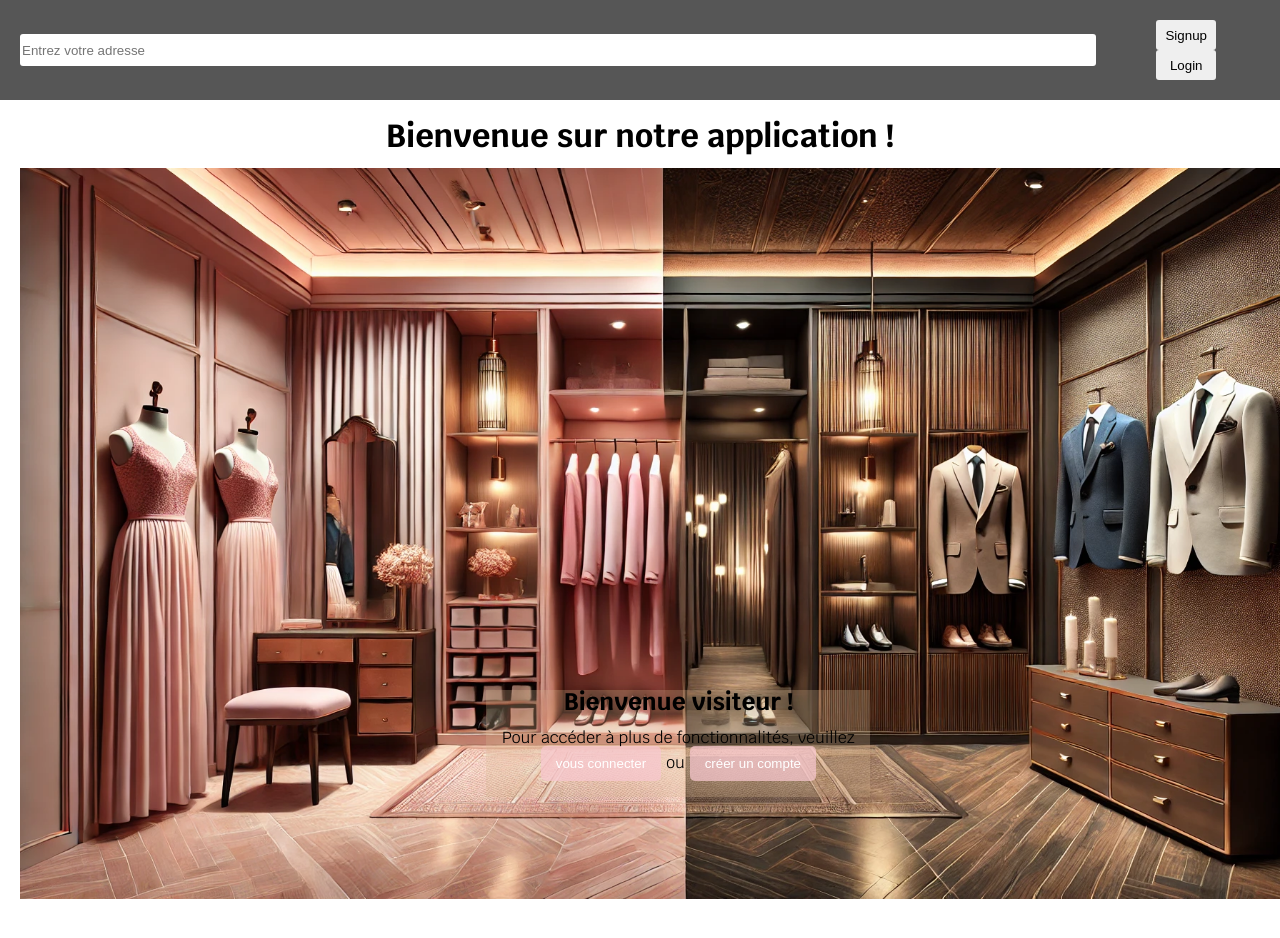
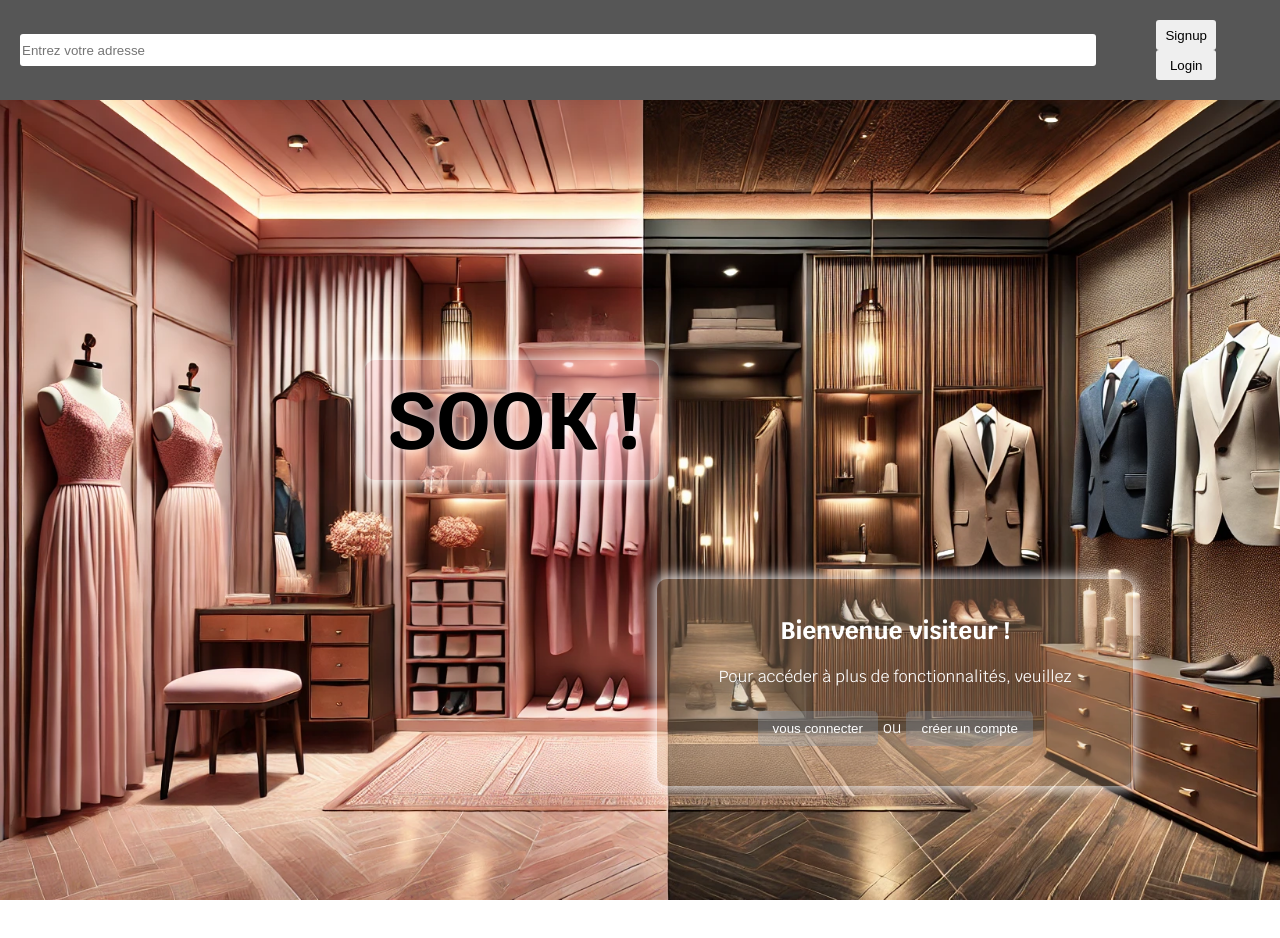
Before and after one commit to MohnajibG/Forentend-SOOK, a React (Vite) app: page /home in a window 1280 px wide. Shown: the top 938 px of the page. Built offline with nearby package versions, Linux system fonts and the light colour scheme; a web font is replaced by a local one.

Commit message:
css added

```diff
--- a/src/assets/pages/home.tsx
+++ b/src/assets/pages/home.tsx
@@ -12,7 +12,7 @@ const Home: React.FC<HomeProps> = ({ username, token }) => {
 
   return (
     <div className="home-container">
-      <h1>Bienvenue sur notre application !</h1>
+      <h1>SOOK !</h1>
       <div className="hero">
         <img src={hero} alt="image hero" />
       </div>
@@ -24,8 +24,7 @@ const Home: React.FC<HomeProps> = ({ username, token }) => {
       ) : (
         <div className="welcom-container">
           <h2>Bienvenue visiteur !</h2>
-          <p>
-            Pour accéder à plus de fonctionnalités, veuillez{" "}
+          <p>Pour accéder à plus de fonctionnalités, veuillez </p>
           <button className="home-btn" onClick={() => navigate("/login")}>
             vous connecter
           </button>
@@ -33,7 +32,6 @@ const Home: React.FC<HomeProps> = ({ username, token }) => {
           <button className="home-btn" onClick={() => navigate("/signup")}>
             créer un compte
           </button>
-          </p>
         </div>
       )}
     </div>
--- a/src/assets/pages/signup.tsx
+++ b/src/assets/pages/signup.tsx
@@ -57,7 +57,6 @@ const Signup: React.FC<SignupProps> = ({ handleToken, handleUsername }) => {
       } else {
         setErrorMessage("Erreur lors de l'inscription. Veuillez réessayer.");
       }
-    } finally {
       setIsLoading(false); // Set loading state to false when the request is finished
     }
   };
@@ -67,7 +66,6 @@ const Signup: React.FC<SignupProps> = ({ handleToken, handleUsername }) => {
       <img src={signup} alt="image-background-signup" />
       <h2>S'inscrire</h2>
       <form onSubmit={handleSubmit}>
-        <div>
         <input
           className="input"
           type="text"
@@ -76,8 +74,7 @@ const Signup: React.FC<SignupProps> = ({ handleToken, handleUsername }) => {
           value={username}
           onChange={(event) => setUsername(event.target.value)}
         />
-        </div>
-        <div>
+
         <input
           className="input"
           type="email"
@@ -86,8 +83,7 @@ const Signup: React.FC<SignupProps> = ({ handleToken, handleUsername }) => {
           value={email}
           onChange={(event) => setEmail(event.target.value)}
         />
-        </div>
-        <div className="password-input">
+
         <input
           className="input"
           type={isPasswordVisible ? "text" : "password"}
@@ -102,8 +98,7 @@ const Signup: React.FC<SignupProps> = ({ handleToken, handleUsername }) => {
         >
           {isPasswordVisible ? "👁️" : "🙈"}
         </span>
-        </div>
-        <div className="password-input">
+
         <input
           className="input"
           type={isConfirmPasswordVisible ? "text" : "password"}
@@ -114,15 +109,13 @@ const Signup: React.FC<SignupProps> = ({ handleToken, handleUsername }) => {
         />
         <span
           className="toggle-visibility-icon"
-            onClick={() =>
-              setIsConfirmPasswordVisible(!isConfirmPasswordVisible)
-            }
+          onClick={() => setIsConfirmPasswordVisible(!isConfirmPasswordVisible)}
         >
           {isConfirmPasswordVisible ? "👁️" : "🙈"}
         </span>
-        </div>
-        <div className="checkbox-newsletter">
+        <div>
           <input
+            className="checkbox-newsletter"
             type="checkbox"
             id="newsletter"
             checked={newsletter}
@@ -130,6 +123,7 @@ const Signup: React.FC<SignupProps> = ({ handleToken, handleUsername }) => {
           />
           <span>S'abonner à la newsletter</span>
         </div>
+
         <p>
           En m'inscrivant, je confirme avoir lu et accepté les Termes &
           Conditions et Politique de Confidentialité de SOUK. Je confirme avoir
--- a/src/assets/styles/header.css
+++ b/src/assets/styles/header.css
@@ -5,7 +5,7 @@
   gap: 60px;
   padding: 20px;
   background-color: rgba(0, 0, 0, 0.662);
-  position: FIX;
+  position: static;
 }
 .cnt-btn,
 .header input {
--- a/src/assets/styles/home.css
+++ b/src/assets/styles/home.css
@@ -1,47 +1,90 @@
+/* Conteneur principal de la page d'accueil */
 .home-container {
   padding: 20px;
   text-align: center;
+  position: relative;
+  overflow: hidden;
+  width: 100vw; /* Utilise toute la largeur de l'écran */
+  height: 100vh; /* Utilise toute la hauteur de l'écran */
 }
 
+/* Section du héros avec l'image de fond */
 .hero img {
-  padding-left: 0px;
-  width: 100vw;
-  position: relative;
+  width: 100vw; /* Image occupe toute la largeur de l'écran */
+  height: 100vh; /* Image occupe toute la hauteur de l'écran */
+  object-fit: cover; /* Assure que l'image couvre tout en conservant son ratio */
+  position: absolute;
+  top: 0;
+  left: 0;
+  z-index: -1; /* L'image de fond reste derrière le contenu */
 }
 
+/* Titre principal de la page d'accueil */
 .home-container h1 {
-  font-size: 2rem;
+  font-size: 5rem;
   margin-bottom: 1rem;
+  position: absolute;
+  top: 40vh;
+  left: 40vw;
+  transform: translate(-50%, -50%);
+  z-index: 2;
+  text-shadow: 0px 0px 10px rgba(255, 255, 255, 0.8);
+  text-align: center;
+  padding: 20px;
+  box-shadow: 0px 0px 13px 4px rgba(255, 255, 255, 0.75);
+  background-color: rgba(249, 200, 208, 0.4);
+  border-radius: 10px;
+}
+.home-container h1:hover {
+  background-color: rgba(249, 200, 208, 0.66);
 }
 
+/* Sous-titre de la page d'accueil */
 .home-container h2 {
   font-size: 1.5rem;
   margin-bottom: 1rem;
+  color: #ffffff;
 }
 
+/* Paragraphe général */
 .home-container p {
+  padding: 10px;
   font-size: 1rem;
   margin-bottom: 1rem;
+  color: #ffffff;
 }
 
+/* Conteneur de bienvenue */
 .welcom-container {
-  background-color: #d3b28e47;
+  color: white;
+  padding: 40px;
+  border-radius: 10px;
+  background-color: rgba(211, 178, 142, 0.3);
   width: 30%;
   position: absolute;
-  bottom: 3px;
-  left: 38%;
+  bottom: 12vw;
+  right: -4vw;
+  transform: translateX(-50%); /* Centre horizontalement */
+  box-shadow: 0px 0px 13px 4px rgba(255, 255, 255, 0.75);
+  z-index: 2;
+}
+.welcom-container:hover {
+  background-color: rgba(240, 215, 190, 0.412);
 }
 
+/* Bouton sur la page d'accueil */
 .home-btn {
   margin: 0 5px;
   padding: 10px 15px;
-  background-color: #8595a65c;
+  background-color: rgba(133, 149, 166, 0.35);
   color: white;
   border: none;
   border-radius: 5px;
   cursor: pointer;
+  transition: background-color 0.3s;
 }
 
-.home-btn {
-  background-color: #f9c8d0b8;
+/* Style du bouton lors du survol */
+.home-btn:hover {
+  background-color: rgba(249, 200, 208, 0.8);
 }
--- a/src/assets/styles/signup.css
+++ b/src/assets/styles/signup.css
@@ -1,6 +1,39 @@
 .main-signup {
+  color: #ffff;
+  font-family: "Krub", sans-serif;
+}
+
+.main-signup img {
+  width: 100vw;
+  height: 70hw;
+  position: absolute;
+  z-index: -2;
+}
+
+.main-signup h2 {
+  font-size: 2rem;
+  margin-bottom: 1rem;
+  position: absolute;
+  top: 20vh;
+  left: 40vw;
+  z-index: 2;
+  text-align: center;
+  padding: 20px;
+
+  border-radius: 10px;
+}
+.main-signup form {
+  position: relative;
+  top: 20vh;
+  left: 40vw;
   display: flex;
   flex-direction: column;
+}
+.main-signup form input {
+  width: 15vw;
+}
+/* .main-signup {
+
   justify-content: center;
   gap: 50px;
   font-size: 16px;
@@ -13,7 +46,7 @@
   object-fit: cover;
   filter: blur(1.6px);
   opacity: 90%;
-  position: absolute;
+
 }
 .main-signup > div {
   border-radius: 3px;
@@ -26,6 +59,24 @@
   top: 40px;
 }
 
+.home-container h1 {
+  font-size: 5rem;
+  margin-bottom: 1rem;
+  position: absolute;
+  top: 40vh;
+  left: 40vw;
+  transform: translate(-50%, -50%);
+  z-index: 2;
+  text-shadow: 0px 0px 10px rgba(255, 255, 255, 0.8);
+  text-align: center;
+  padding: 20px;
+  box-shadow: 0px 0px 13px 4px rgba(255, 255, 255, 0.75);
+  background-color: rgba(249, 200, 208, 0.4);
+  border-radius: 10px;
+}
+.home-container h1:hover {
+  background-color: rgba(249, 200, 208, 0.66);
+}
 .main-signup h2 {
   padding: 30px;
   font-size: 2em;
@@ -64,4 +115,4 @@
 .main-signup p {
   font-size: 14px;
   text-align: justify;
-}
+} */
```
Lines whose indentation alone changed are shown as unchanged.
